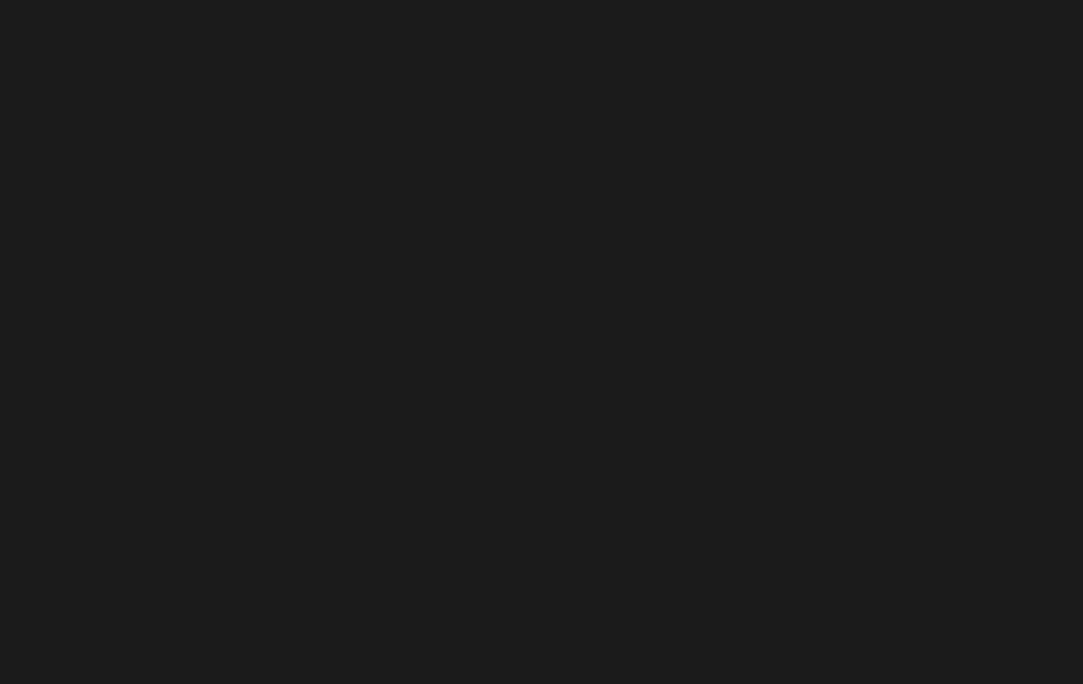
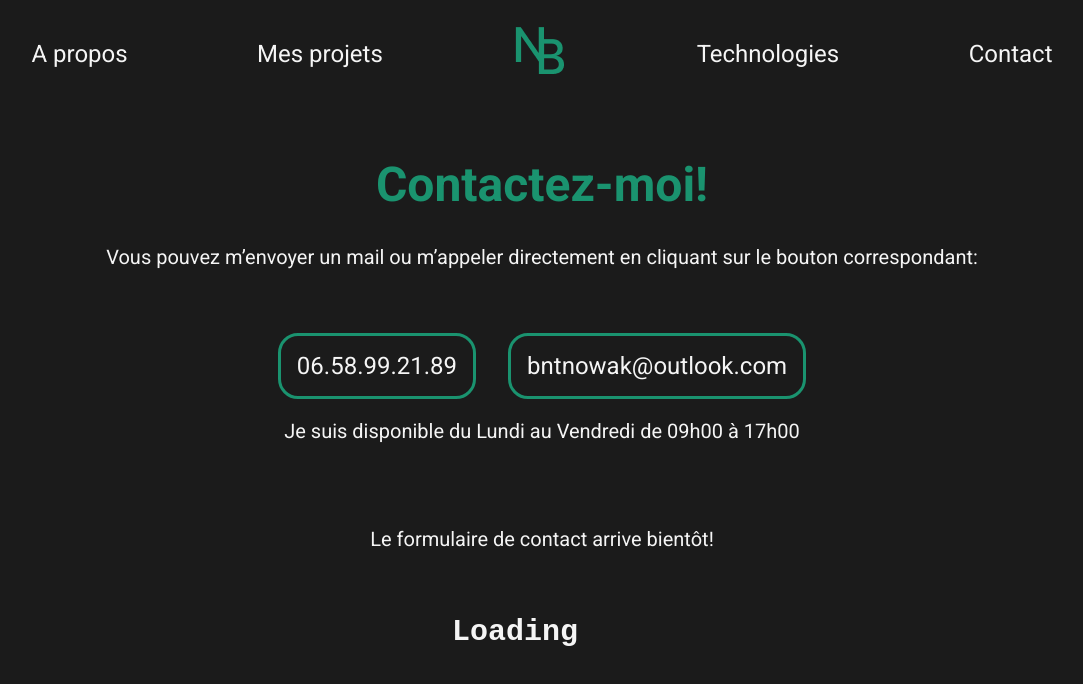
Before and after one commit to Benoit-nwk/Portfolio, a Vue app: page /contact in a window 1280 px wide. Before the commit this address had no page. Shown: the top 684 px of the page, without its empty margins (98-1181 px from the left). Built offline with nearby package versions, Linux system fonts and the light colour scheme.

Commit message:
FEAT/ Ajout de la page de contact et son composant, bouttons qui permettent l'appel et l'envoi d'un mail avec une animation en attendant la feature du formulaire

```diff
--- a/src/assets/main.css
+++ b/src/assets/main.css
@@ -4,6 +4,9 @@
   --background-color: #1B1B1B;
   --text-color: #F5F5F5;
   --text-font: "Roboto", sans-serif;
+  scrollbar-width: thin;
+  scrollbar-color: var(--primary-color) var(--background-color);
+  scroll-behavior: smooth;
 }
 body,html{
   margin: 0;
@@ -48,6 +51,22 @@ table{
   text-align: center;
   >thead{
     color: var(--primary-color);
-
   }
 }
+
+.button{
+  background: none;
+  color: var(--text-color);
+  border: 3px solid var(--primary-color);
+  border-radius: 20px;
+  padding: 1rem;
+  font-size: 24px;
+  cursor: pointer;
+  transition: all 0.3s ease;
+}
+
+.button:hover{
+  background-color: var(--primary-color);
+  color: var(--background-color);
+  scale: 1.05;
+}
--- /dev/null
+++ b/src/components/Contact.vue
@@ -0,0 +1,19 @@
+<script setup>
+
+</script>
+
+<template>
+<section class="contact">
+    <a href="tel:0658992189" class="button">06.58.99.21.89</a>
+    <a href="mailto:bntnowak@outlook.com" class="button">bntnowak@outlook.com</a>
+</section>
+</template>
+
+<style scoped>
+.contact{
+    display: flex;
+    justify-content: center;
+    align-items: center;
+    gap: 2rem;
+}
+</style>
--- a/src/components/NavigationBar.vue
+++ b/src/components/NavigationBar.vue
@@ -6,7 +6,7 @@ import { RouterLink } from 'vue-router';
     <nav>
         <router-link to="/about">A propos</router-link>
         <router-link to="/projects">Mes projets</router-link>
-        <router-link to="/"><img src="./icons/IconPortfolio.png" alt="Logo-protfolio"></router-link>
+        <router-link to="/"><img class="return_to_home" src="./icons/IconPortfolio.png" alt="Logo-protfolio"></router-link>
         <router-link to="/technologies">Technologies</router-link>
         <router-link to="/contact">Contact</router-link>
     </nav>
@@ -14,4 +14,11 @@ import { RouterLink } from 'vue-router';
 
 <style scoped>
 
+.return_to_home{
+    transition: all 0.3s ease-in-out;
+}
+.return_to_home:hover{
+    transform: scale(1.1);
+
+}
 </style>
--- a/src/router/index.js
+++ b/src/router/index.js
@@ -1,6 +1,8 @@
 import { createRouter, createWebHistory } from 'vue-router'
 import HomeView from '../views/HomeView.vue'
 import TechnologiesView from '../views/TechnologiesView.vue'
+import ContactView from '../views/ContactView.vue'
+import ProjectsView from '../views/ProjectsView.vue'
 const router = createRouter({
   history: createWebHistory(import.meta.env.BASE_URL),
   routes: [
@@ -14,6 +16,16 @@ const router = createRouter({
       name: 'technologies',
       component: TechnologiesView,
     },
+    {
+      path: '/contact',
+      name: 'contact',
+      component: ContactView,
+    },
+    {
+      path: '/projects',
+      name: 'projects',
+      component: ProjectsView,
+    }
   ],
 })
 
--- /dev/null
+++ b/src/views/ContactView.vue
@@ -0,0 +1,51 @@
+<script setup>
+import NavigationBar from '@/components/NavigationBar.vue';
+import Contact from '@/components/Contact.vue';
+</script>
+
+<template>
+<NavigationBar />
+<h1>Contactez-moi!</h1>
+<p>Vous pouvez m’envoyer un mail ou m’appeler directement en cliquant sur le bouton correspondant: </p>
+<Contact />
+<p>Je suis disponible du Lundi au Vendredi de 09h00 à 17h00</p>
+<div class="loader-container">
+    <p>Le formulaire de contact arrive bientôt!</p>
+<div class="loader"></div>
+</div>
+
+</template>
+
+<style scoped>
+p{
+    font-size: 20px;
+    text-align: center;
+    margin-bottom: 4rem;
+}
+h1{
+    margin-top: 4rem;
+    text-align: center;
+    font-size: 48px;
+}
+
+.loader-container {
+  display: flex;
+  justify-content: center;
+  align-items: center;
+  flex-direction: column;
+  margin-top: 2rem;
+}
+
+.loader {
+  width: fit-content;
+  font-weight: bold;
+  font-family: monospace;
+  font-size: 30px;
+  clip-path: inset(0 3ch 0 0);
+  animation: l4 1s steps(4) infinite;
+}
+.loader:before {
+  content:"Loading..."
+}
+@keyframes l4 {to{clip-path: inset(0 -1ch 0 0)}}
+</style>
--- /dev/null
+++ b/src/views/ProjectsView.vue
@@ -0,0 +1,12 @@
+<script setup>
+import NavigationBar from '@/components/NavigationBar.vue';
+
+</script>
+
+<template>
+<NavigationBar />
+
+</template>
+
+<style scoped>
+</style>
--- a/src/views/TechnologiesView.vue
+++ b/src/views/TechnologiesView.vue
@@ -57,8 +57,10 @@ p{
     text-align: center;
     margin-bottom: 4rem;
 }
+
 h1{
     text-align: center;
     margin-top: 4rem;
+    font-size: 48px;
 }
 </style>
```
Also changed, not shown: src/Data/Projects.json (added, +20 -0 lines).
